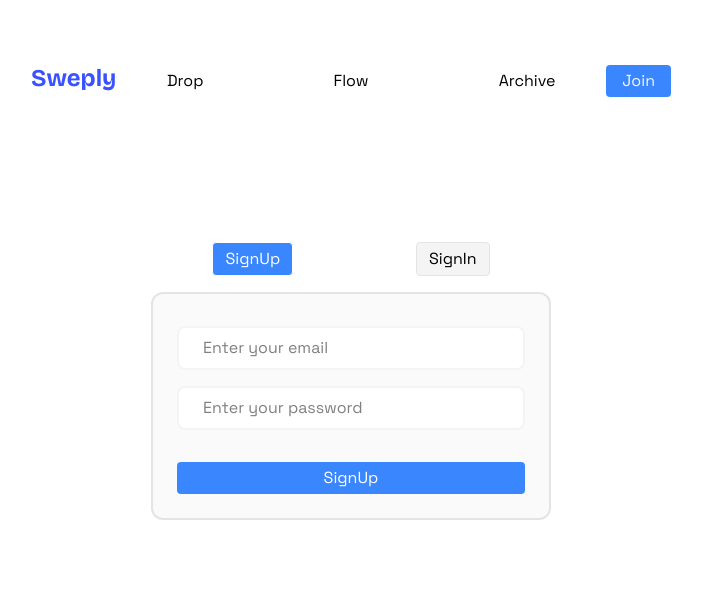
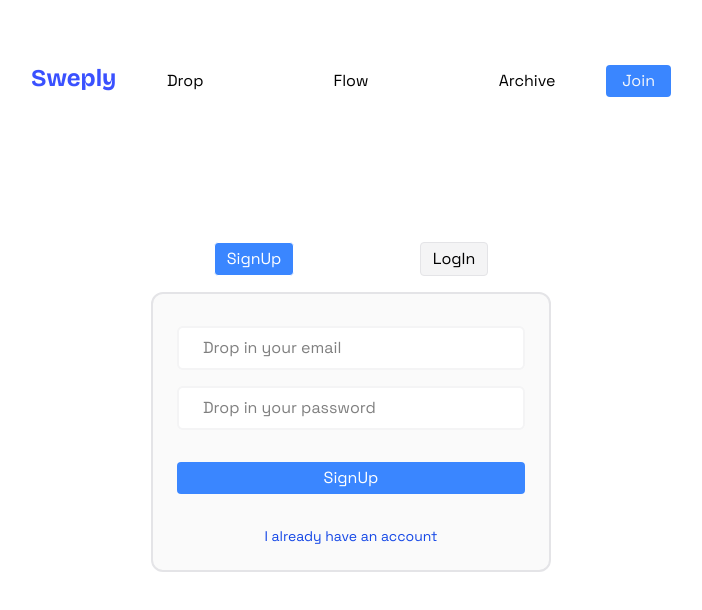
Before and after one commit to VByte-dev/P-Sweply, a React (Vite) app: page /auth in a window 1280 px wide. Shown: the top 610 px of the page, without its empty margins (289-991 px from the left). Built offline with nearby package versions, Linux system fonts and the light colour scheme; what tailwindcss-motion would draw is missing.

Commit message:
Complete Auth

```diff
--- a/src/components/Navbar.jsx
+++ b/src/components/Navbar.jsx
@@ -5,9 +5,9 @@ import supabase from "../lib/supabase-client";
 let Navbar = (props) => {
   // Is auth
   let { isAuth } = props;
-  console.log("Navbar: ", props);
+  // console.log("Navbar: ", props);
 
-  // Handling Navbar
+  // Handling Navbar - Handles opening and the closing of the navbar
   let [isNav, setNav] = useState(false);
   let handleNav = () => {
     setNav((preVal) => !preVal);
--- a/src/components/ThoughtCard.jsx
+++ b/src/components/ThoughtCard.jsx
@@ -2,23 +2,25 @@ import React, { useState } from "react";
 import supabase from "../lib/supabase-client";
 
 let ThoughtCard = (props) => {
+  // Destructuring the props
+  let { text, tags, created_at } = props.data;
+  let { userId } = props;
+
   // Handle Clear
   let handleClear = async () => {
-    console.log("Clearing...");
     let { error } = await supabase
       .from("thoughts")
       .update({ status: "archived" })
-      .eq("text", text);
+      .eq("text", text)
+      .eq("user_id", userId)
+      .eq("created_at", created_at);
 
     if (error) {
-      console.log(error);
+      console.log(error.message);
     } else {
       props.refreshThoughts();
     }
   };
-
-  // Destructuring the Data
-  let { text, tags, created_at } = props.data;
 
   return (
     <>
--- a/src/pages/Archive.jsx
+++ b/src/pages/Archive.jsx
@@ -6,9 +6,9 @@ import { useNavigate } from "react-router-dom";
 import ArchiveCard from "../components/ArchiveCard";
 
 let Archive = (props) => {
-  // Is auth
-  let { isAuth } = props;
-  console.log("Drop: ", isAuth);
+  // Destructuring the props
+  let { isAuth, userId } = props;
+  // console.log("Archive: ", isAuth);
 
   let navigateTo = useNavigate();
   useEffect(() => {
@@ -22,14 +22,14 @@ let Archive = (props) => {
   let [loading, setLoading] = useState(true);
 
   let fetchThoughts = async () => {
-    console.log("Fetching...");
     let { data, error } = await supabase
       .from("thoughts")
       .select("*")
-      .eq("status", "archived");
+      .eq("status", "archived")
+      .eq("user_id", userId);
 
     if (error) {
-      console.log(error);
+      console.log(error.message);
     } else {
       setThought(data);
       setLoading(false);
--- a/src/pages/Auth.jsx
+++ b/src/pages/Auth.jsx
@@ -20,11 +20,9 @@ let Auth = () => {
   let [verNotify, setVerNotify] = useState(false);
 
   let onChangeSuEmail = (v) => {
-    console.log(v.target.value);
     setSuEmail(v.target.value);
   };
   let onChangeSuPass = (v) => {
-    console.log(v.target.value);
     setSuPass(v.target.value);
   };
 
@@ -47,11 +45,9 @@ let Auth = () => {
   let [siPass, setSiPass] = useState("");
 
   let onChangeSiEmail = (v) => {
-    console.log(v.target.value);
     setSiEmail(v.target.value);
   };
   let onChangeSiPass = (v) => {
-    console.log(v.target.value);
     setSiPass(v.target.value);
   };
   let signIn = async () => {
@@ -91,7 +87,7 @@ let Auth = () => {
             } rounded px-3 py-1 cursor-pointer`}
             onClick={handleIsSignIn}
           >
-            SignIn
+            LogIn
           </h1>
         </div>
 
@@ -114,8 +110,8 @@ let Auth = () => {
                 type="text"
                 name=""
                 id=""
-                placeholder="Enter your email"
-                className="border-2 rounded-lg my-2 bg-white border-zinc-100 px-6 py-2 w-full font-space outline-none text-sm md:text-base"
+                placeholder="Drop in your email"
+                className="border-2 rounded-md my-2 bg-white border-zinc-100 px-6 py-2 w-full font-space outline-none text-sm md:text-base"
                 onChange={onChangeSuEmail}
                 value={suEmail}
               />
@@ -125,8 +121,8 @@ let Auth = () => {
                 type="text"
                 name=""
                 id=""
-                placeholder="Enter your password"
-                className="border-2 rounded-lg my-2 bg-white border-zinc-100 px-6 py-2 w-full font-space outline-none text-sm md:text-base"
+                placeholder="Drop in your password"
+                className="border-2 rounded-md my-2 bg-white border-zinc-100 px-6 py-2 w-full font-space outline-none text-sm md:text-base"
                 onChange={onChangeSuPass}
                 value={suPass}
               />
@@ -139,6 +135,16 @@ let Auth = () => {
                 SignUp
               </button>
             </div>
+            <div>
+              <h1
+                className="font-space text-blue-700 text-center text-sm mt-8 cursor-pointer"
+                onClick={() => {
+                  setIsSignUp(false);
+                }}
+              >
+                I already have an account
+              </h1>
+            </div>
           </div>
         ) : (
           <div className="rounded-xl bg-zinc-50 border-2 border-zinc-200  px-6 py-6 text-md  text-md">
@@ -147,8 +153,8 @@ let Auth = () => {
                 type="text"
                 name=""
                 id=""
-                placeholder="Enter your email"
-                className="border-2 rounded-lg my-2 bg-white border-zinc-100 px-6 py-2 w-full font-space outline-none text-sm md:text-base"
+                placeholder="Drop in your email"
+                className="border-2 rounded-md my-2 bg-white border-zinc-100 px-6 py-2 w-full font-space outline-none text-sm md:text-base"
                 onChange={onChangeSiEmail}
                 value={siEmail}
               />
@@ -158,8 +164,8 @@ let Auth = () => {
                 type="text"
                 name=""
                 id=""
-                placeholder="Enter your password"
-                className="border-2 rounded-lg my-2 bg-white border-zinc-100 px-6 py-2 w-full font-space outline-none text-sm md:text-base"
+                placeholder="Drop in your password"
+                className="border-2 rounded-md my-2 bg-white border-zinc-100 px-6 py-2 w-full font-space outline-none text-sm md:text-base"
                 onChange={onChangeSiPass}
                 value={siPass}
               />
@@ -170,8 +176,18 @@ let Auth = () => {
                 onClick={signIn}
                 value={siPass}
               >
-                SignIn
+                LogIn
               </button>
+            </div>
+            <div>
+              <h1
+                className="font-space text-blue-700 text-center text-sm mt-8 cursor-pointer"
+                onClick={() => {
+                  setIsSignUp(true);
+                }}
+              >
+                I dont't have an account
+              </h1>
             </div>
           </div>
         )}
--- a/src/pages/Drop.jsx
+++ b/src/pages/Drop.jsx
@@ -3,9 +3,9 @@ import supabase from "../lib/supabase-client";
 import { useNavigate } from "react-router-dom";
 
 let Drop = (props) => {
-  // Is auth
-  let { isAuth } = props;
-  console.log("Drop: ", isAuth);
+  // Destructuring the props
+  let { isAuth, userId } = props;
+  // console.log("Drop: ", isAuth);
 
   let navigateTo = useNavigate();
   useEffect(() => {
@@ -48,10 +48,18 @@ let Drop = (props) => {
     if (thoughtInput !== "" && tagInput.length !== 0) {
       let { data, error } = await supabase
         .from("thoughts")
-        .insert([{ text: thoughtInput, tags: tagInput, status: "active" }])
+        .insert([
+          {
+            text: thoughtInput,
+            tags: tagInput,
+            status: "active",
+            user_id: userId,
+          },
+        ])
         .select();
+
       if (error) {
-        console.log(error);
+        console.log(error.message);
       } else {
         setThoughtInput("");
         setTagInput([]);
--- a/src/pages/Flow.jsx
+++ b/src/pages/Flow.jsx
@@ -4,12 +4,12 @@ import { useNavigate } from "react-router-dom";
 
 // Components
 import ThoughtCard from "../components/ThoughtCard";
-// import FocusCard from "../components/FocusCard";
+// import FocusCard from "../components/FocusCard"; - Underdevelopment
 
 let Flow = (props) => {
-  // Is auth
-  let { isAuth } = props;
-  console.log("Drop: ", isAuth);
+  // Destructuring the props
+  let { isAuth, userId } = props;
+  // console.log("Flow: ", isAuth);
 
   let navigateTo = useNavigate();
   useEffect(() => {
@@ -26,10 +26,11 @@ let Flow = (props) => {
     let { data, error } = await supabase
       .from("thoughts")
       .select("*")
-      .eq("status", "active");
+      .eq("status", "active")
+      .eq("user_id", userId);
 
     if (error) {
-      console.log(error);
+      console.log(error.message);
     } else {
       setThought(data);
       setLoading(false);
@@ -39,7 +40,7 @@ let Flow = (props) => {
     fetchThoughts();
   }, []);
 
-  // // Handling filtered tags - The thoughts tags from the focuscard
+  // // Handling filtered tags - The thoughts tags from the focuscard - Underdevelopment
   // let [fTags, setFTags] = useState([]);
   // let handleFilTags = (v) => {
   //   setFTags(v);
@@ -50,11 +51,13 @@ let Flow = (props) => {
     let { error } = await supabase
       .from("thoughts")
       .update({ status: "archived" })
-      .eq("status", "active");
+      .eq("status", "active")
+      .eq("user_id", userId);
+
     setThought([]);
 
     if (error) {
-      console.log(error);
+      console.log(error.message);
     }
   };
 
@@ -113,6 +116,7 @@ let Flow = (props) => {
                     return (
                       <ThoughtCard
                         data={v}
+                        userId={userId}
                         refreshThoughts={fetchThoughts}
                         key={i}
                       />
--- a/src/pages/Router.jsx
+++ b/src/pages/Router.jsx
@@ -12,6 +12,7 @@ import supabase from "../lib/supabase-client";
 let Router = () => {
   // User auth setup
   let [isAuth, setIsAuth] = useState(false);
+  let [userId, setUserId] = useState("");
 
   let checkAuth = async () => {
     let { data, error } = await supabase.auth.getSession();
@@ -27,6 +28,9 @@ let Router = () => {
     let { data: subscribtion, error } = supabase.auth.onAuthStateChange(
       (_event, session) => {
         setIsAuth(!!session);
+        if (session) {
+          setUserId(session.user.id);
+        }
       }
     );
     return () => subscribtion.unsubscribe();
@@ -37,9 +41,18 @@ let Router = () => {
         <Navbar isAuth={isAuth} />
       </div>
       <Routes>
-        <Route path="/drop" element={<Drop isAuth={isAuth} />}></Route>
-        <Route path="/flow" element={<Flow isAuth={isAuth} />}></Route>
-        <Route path="/archive" element={<Archive isAuth={isAuth} />}></Route>
+        <Route
+          path="/drop"
+          element={<Drop isAuth={isAuth} userId={userId} />}
+        ></Route>
+        <Route
+          path="/flow"
+          element={<Flow isAuth={isAuth} userId={userId} />}
+        ></Route>
+        <Route
+          path="/archive"
+          element={<Archive isAuth={isAuth} userId={userId} />}
+        ></Route>
         <Route path="/auth" element={<Auth isAuth={isAuth} />}></Route>
       </Routes>
     </>
```
Also changed, not shown: src/pages/Home.jsx (added).
